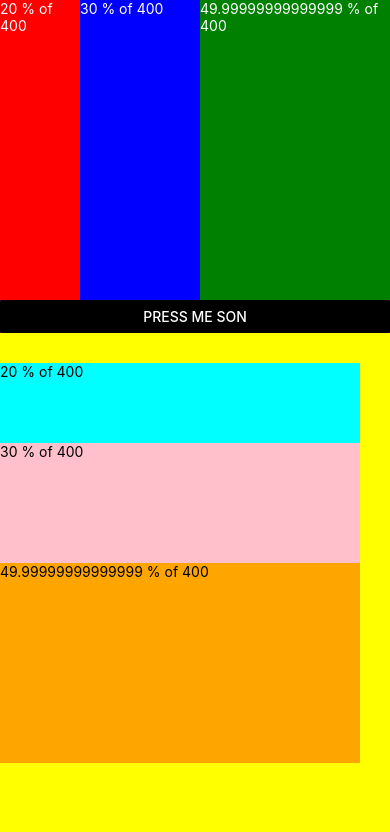
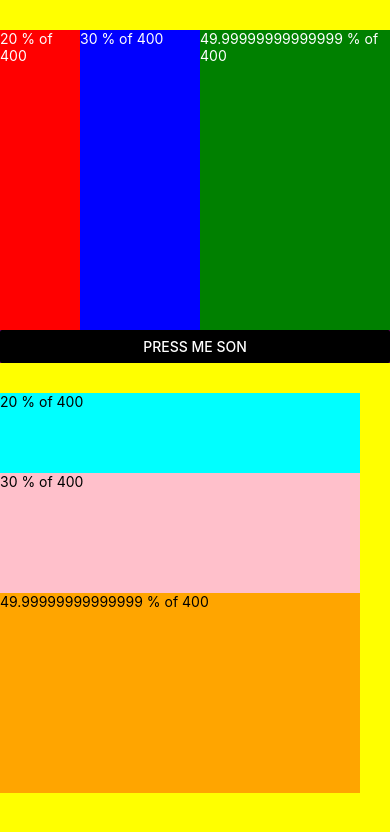
Before and after one commit to DrewIndeed/RN-repack-lazy-loading, a React Native app: screen / in a window 390 px wide. Shown: the top 832 px of the page. Built offline with nearby package versions, Linux system fonts and the light colour scheme.

Commit message:
Adjust sections marginTop

```diff
--- a/App.js
+++ b/App.js
@@ -15,7 +15,7 @@ const App = () => {
   const testValues = [80, 120, 200];
   const testColors1 = ['red', 'blue', 'green'];
   const testColors2 = ['cyan', 'pink', 'orange'];
-  const secondSectionMarginTop = BaseScaler.getWidthBasedTransformValue(30);
+  const sectionMarginTop = BaseScaler.getWidthBasedTransformValue(30);
 
   const testViewWidth = BaseScaler.getWidthBasedTransformValue(800);
   const testViewHeight = BaseScaler.getWidthBasedTransformValue(300);
@@ -44,6 +44,7 @@ const App = () => {
             flexDirection: 'row',
             width: testViewWidth,
             height: testViewHeight,
+            marginTop: sectionMarginTop,
           }}>
           {widthsForHorizontal.map((val, idx) => (
             <View
@@ -69,7 +70,7 @@ const App = () => {
               alert(
                 `w is ${width}; h is ${height}; testViewWidth: ${
                   testViewWidth / 2
-                }; testViewHeight: ${testViewHeight}; secondSectionMarginTop: ${secondSectionMarginTop}`,
+                }; testViewHeight: ${testViewHeight}; sectionMarginTop: ${sectionMarginTop}`,
               )
             }
           />
@@ -78,7 +79,7 @@ const App = () => {
         <View
           style={{
             display: 'flex',
-            marginTop: BaseScaler.getWidthBasedTransformValue(30),
+            marginTop: sectionMarginTop,
             width: testViewWidth,
             height: testViewHeight,
           }}>
```
